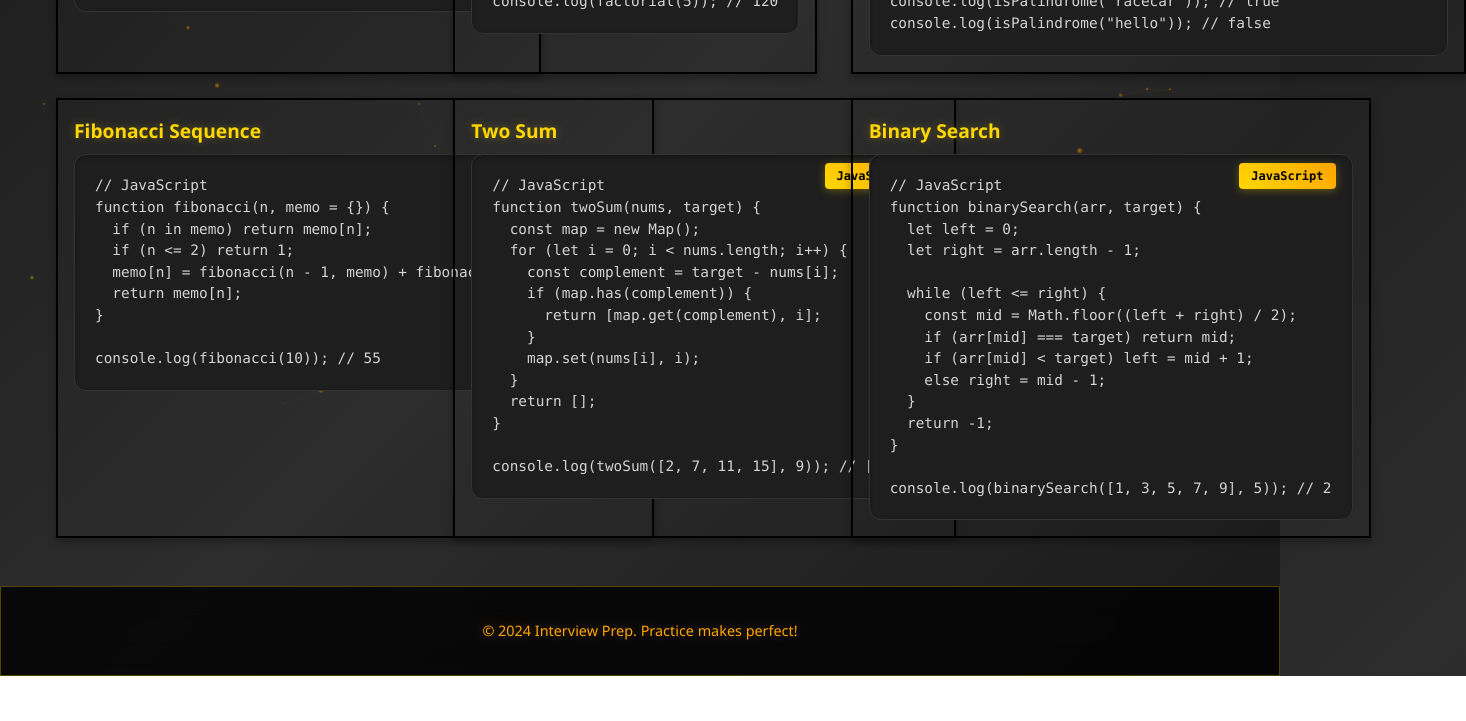
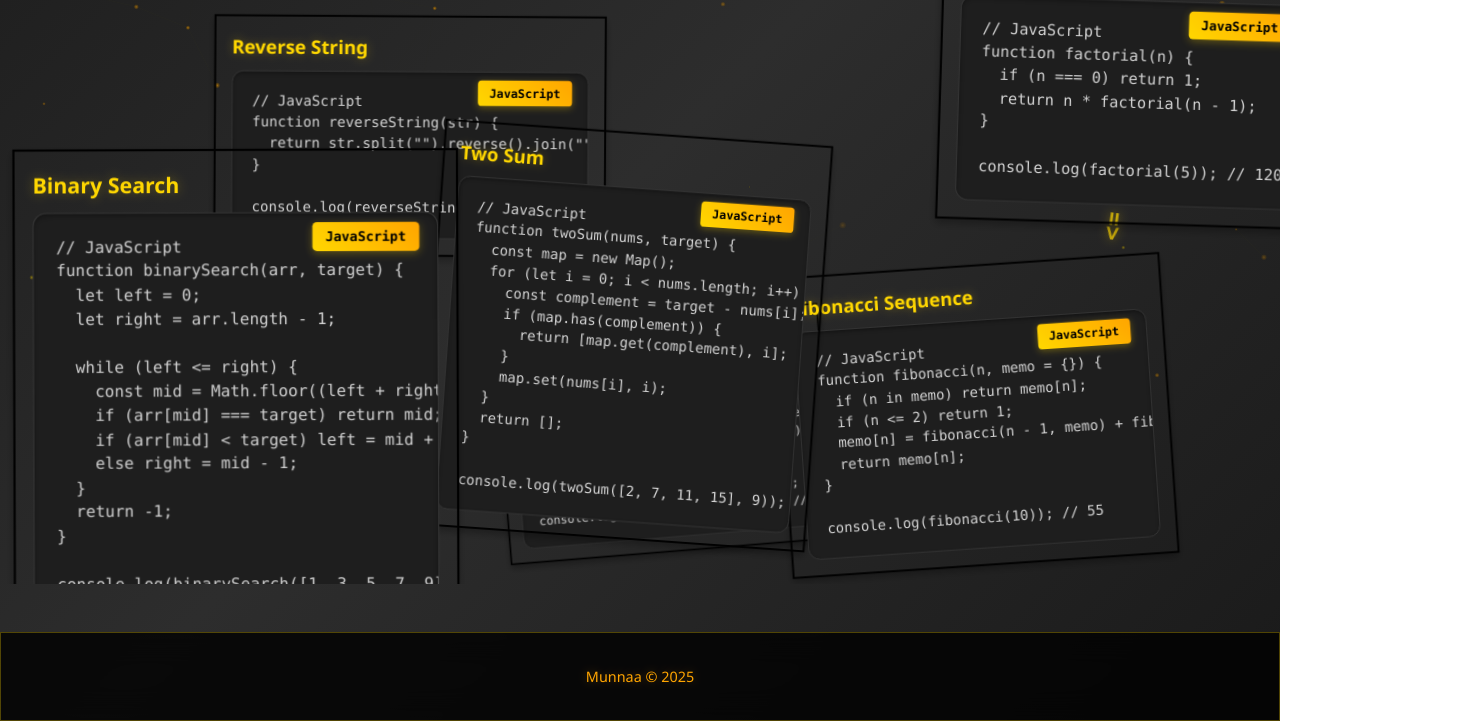
Before and after one commit to munazzabegam/prep-, a plain HTML site: page index.html in a window 1280 px wide. Shown: the part 376-1097 px from the top of the page, 1466 px wide, since content can reach past the window. Before the commit the page ends 1052 px from the top, so only its background shows below. Drawn offline with Linux system fonts and the light colour scheme.

Commit message:
updated card issue

```diff
--- a/index.html
+++ b/index.html
@@ -106,7 +106,7 @@ console.log(binarySearch([1, 3, 5, 7, 9], 5)); // 2</code></pre>
   </main>
 
   <footer>
-    <p>&copy; 2024 Interview Prep. Practice makes perfect!</p>
+    <p>Munnaa &copy; 2025</p>
   </footer>
 
   <script src="particles.js"></script>
--- a/particles.js
+++ b/particles.js
@@ -203,4 +203,124 @@ class FloatingSymbols {
 // Initialize floating symbols
 document.addEventListener('DOMContentLoaded', () => {
   new FloatingSymbols();
+  new CardRandomizer();
 });
+
+// Card Randomizer for floating cards
+class CardRandomizer {
+  constructor() {
+    this.cards = document.querySelectorAll('.card');
+    this.container = document.querySelector('.container');
+    this.positions = [];
+    this.init();
+  }
+
+  init() {
+    this.generateRandomPositions();
+    this.positionCards();
+    this.addDragFunctionality();
+  }
+
+  generateRandomPositions() {
+    const containerRect = this.container.getBoundingClientRect();
+    const cardWidth = 300;
+    const cardHeight = 200;
+    const padding = 20;
+
+    for (let i = 0; i < this.cards.length; i++) {
+      let attempts = 0;
+      let position;
+
+      do {
+        position = {
+          x: Math.random() * (containerRect.width - cardWidth - padding * 2) + padding,
+          y: Math.random() * (containerRect.height - cardHeight - padding * 2) + padding,
+          rotation: (Math.random() - 0.5) * 10, // Random rotation between -5 and 5 degrees
+          scale: 0.8 + Math.random() * 0.4 // Random scale between 0.8 and 1.2
+        };
+        attempts++;
+      } while (this.checkOverlap(position, i) && attempts < 50);
+
+      this.positions.push(position);
+    }
+  }
+
+  checkOverlap(newPos, currentIndex) {
+    const minDistance = 150; // Minimum distance between cards
+
+    for (let i = 0; i < currentIndex; i++) {
+      const existingPos = this.positions[i];
+      const distance = Math.sqrt(
+        Math.pow(newPos.x - existingPos.x, 2) +
+        Math.pow(newPos.y - existingPos.y, 2)
+      );
+
+      if (distance < minDistance) {
+        return true;
+      }
+    }
+    return false;
+  }
+
+  positionCards() {
+    this.cards.forEach((card, index) => {
+      const pos = this.positions[index];
+      card.style.left = pos.x + 'px';
+      card.style.top = pos.y + 'px';
+      card.style.transform = `rotate(${pos.rotation}deg) scale(${pos.scale})`;
+      card.style.transition = 'all 0.5s ease-out';
+
+      // Add random animation delay and trigger animation
+      setTimeout(() => {
+        card.classList.add('animated');
+      }, index * 200);
+    });
+  }
+
+  addDragFunctionality() {
+    this.cards.forEach(card => {
+      let isDragging = false;
+      let startX, startY, initialX, initialY;
+
+      card.addEventListener('mousedown', (e) => {
+        isDragging = true;
+        card.style.zIndex = '10';
+        card.style.cursor = 'grabbing';
+
+        startX = e.clientX;
+        startY = e.clientY;
+
+        const rect = card.getBoundingClientRect();
+        initialX = rect.left;
+        initialY = rect.top;
+
+        e.preventDefault();
+      });
+
+      document.addEventListener('mousemove', (e) => {
+        if (!isDragging) return;
+
+        const deltaX = e.clientX - startX;
+        const deltaY = e.clientY - startY;
+
+        card.style.left = (initialX + deltaX) + 'px';
+        card.style.top = (initialY + deltaY) + 'px';
+        card.style.transform = card.style.transform.replace(/translate\([^)]*\)/, '') + ' translate(0, 0)';
+      });
+
+      document.addEventListener('mouseup', () => {
+        if (isDragging) {
+          isDragging = false;
+          card.style.zIndex = '1';
+          card.style.cursor = 'move';
+        }
+      });
+    });
+  }
+
+  // Method to reshuffle cards
+  reshuffle() {
+    this.generateRandomPositions();
+    this.positionCards();
+  }
+}
--- a/style.css
+++ b/style.css
@@ -46,14 +46,13 @@ header h1 {
   background-clip: text;
 }
 
-/* Container and grid */
+/* Container and random positioning */
 .container {
-  display: grid;
-  grid-template-columns: repeat(auto-fit, minmax(300px, 1fr));
-  gap: 1.5rem;
-  max-width: 1200px;
-  margin: 0 auto;
-  padding: 0 1rem;
+  position: relative;
+  width: 100%;
+  height: 100vh;
+  padding: 2rem;
+  overflow: hidden;
 }
 
 /* Card styles */
@@ -63,10 +62,12 @@ header h1 {
   border: 2px solid #000;
   box-shadow: 0 4px 8px rgba(0, 0, 0, 0.3);
   transition: all 0.3s ease;
-  position: relative;
+  position: absolute;
   z-index: 1;
   width: fit-content;
-  min-width: 300px;
+  min-width: 280px;
+  max-width: 400px;
+  cursor: move;
 }
 
 .card:hover {
@@ -183,24 +184,22 @@ footer p {
 @keyframes fadeInUp {
   from {
     opacity: 0;
-    transform: translateY(30px);
+    transform: translateY(30px) scale(0.8);
   }
   to {
     opacity: 1;
-    transform: translateY(0);
+    transform: translateY(0) scale(1);
   }
 }
 
 .card {
-  animation: fadeInUp 0.6s ease-out;
+  animation: fadeInUp 0.8s ease-out;
+  opacity: 0;
 }
 
-.card:nth-child(1) { animation-delay: 0.1s; }
-.card:nth-child(2) { animation-delay: 0.2s; }
-.card:nth-child(3) { animation-delay: 0.3s; }
-.card:nth-child(4) { animation-delay: 0.4s; }
-.card:nth-child(5) { animation-delay: 0.5s; }
-.card:nth-child(6) { animation-delay: 0.6s; }
+.card.animated {
+  opacity: 1;
+}
 
 /* Floating symbols animation */
 .floating-symbol {
```
